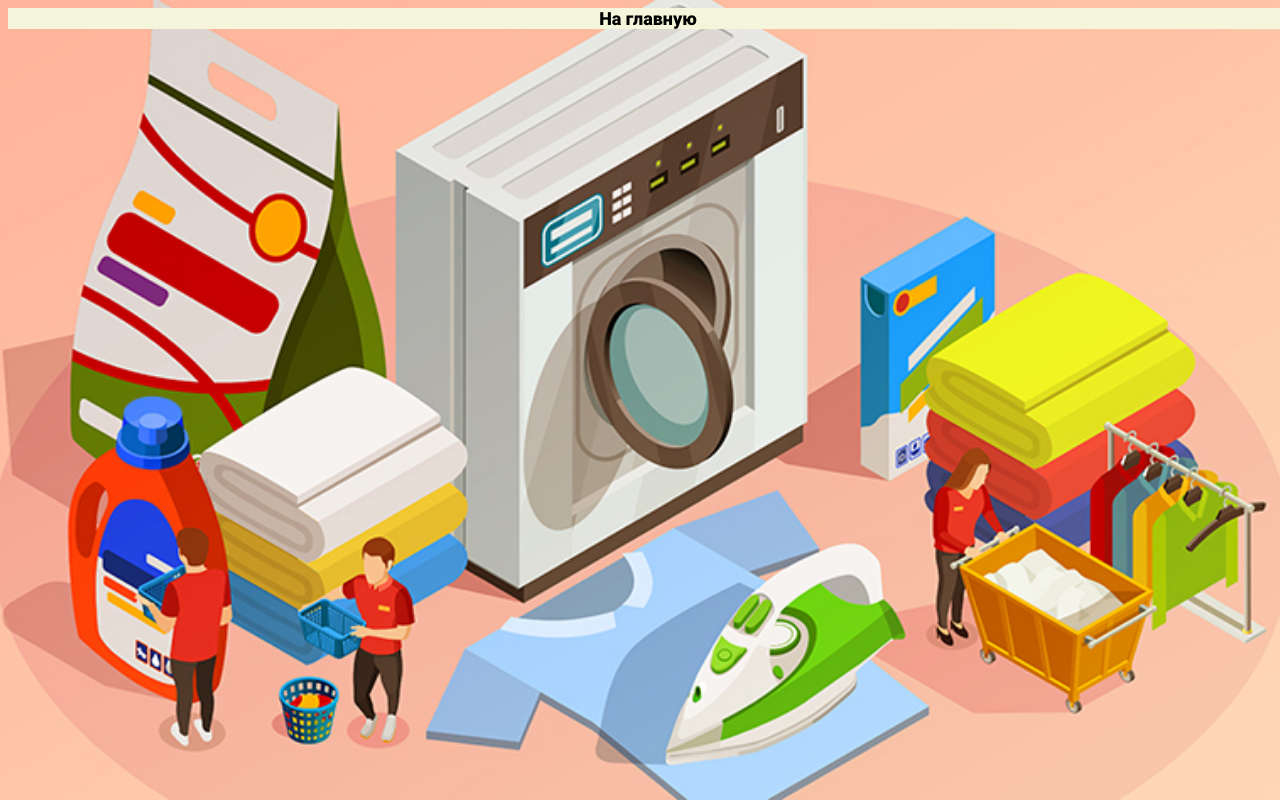
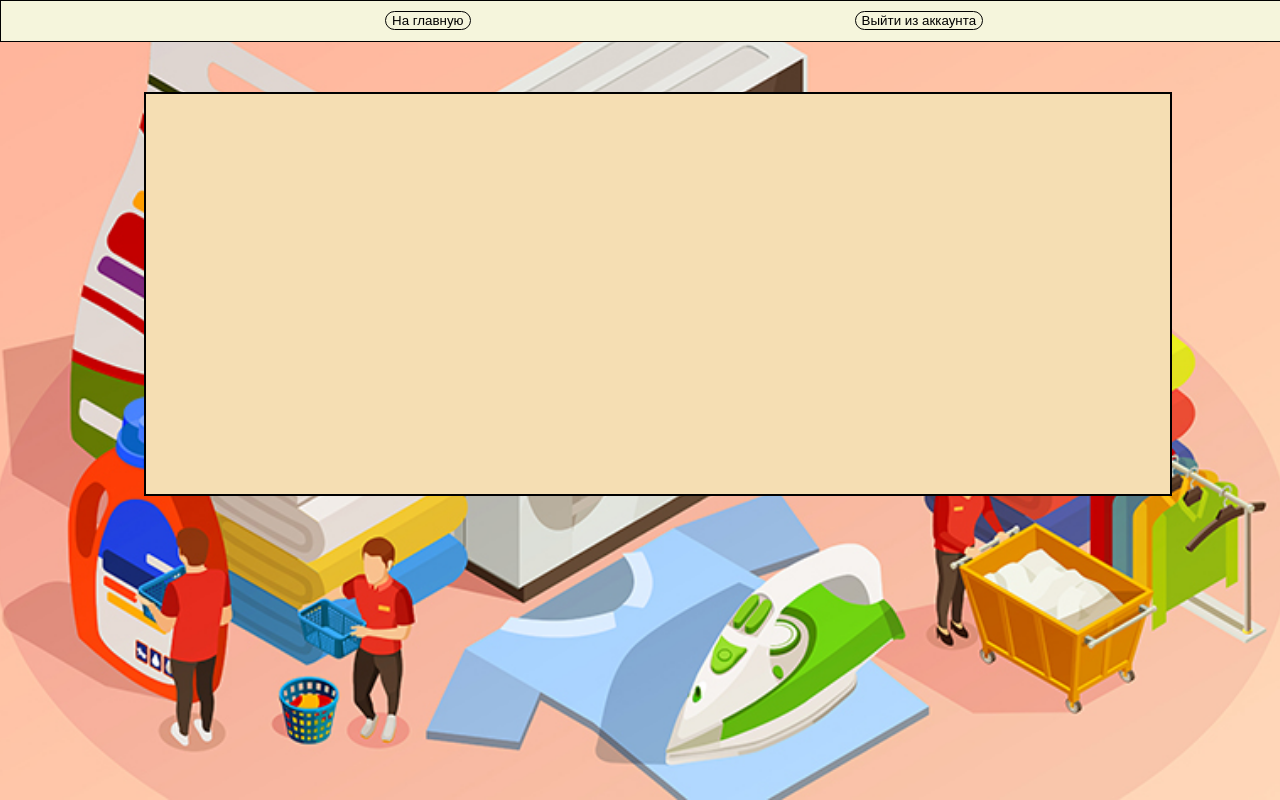
Before and after one commit to olvaesss/MyShopWebsite, a website: page public/HTML/UserPage.html in a window 1280 px wide. Drawn offline with Linux system fonts and the light colour scheme.

Commit message:
2.1.4
userpage update design

```diff
--- a/public/CSS/MainStyles.css
+++ b/public/CSS/MainStyles.css
@@ -6,6 +6,9 @@ a{
 }
 
 body{
+    border: 0;
+    padding: 0;
+    margin: 0;
     background-image: url('../Resources/header.png');
     background-size: cover;
     background-position: center center;
--- a/public/CSS/Register.css
+++ b/public/CSS/Register.css
@@ -50,7 +50,7 @@ p{
     height: 90px;
     border-radius: 20px;
     border: 1px black solid;
-    box-shadow: 0 9px rgb(60, 63, 114);
+    box-shadow: 0 9px rgb(180, 180, 135);
 }
 .HaveAccountBtn{
     background-color: beige;
@@ -58,7 +58,7 @@ p{
     border-radius: 15px;
     height: 50px;
     width: 300px;
-    box-shadow: 0 9px rgb(60, 63, 114);
+    box-shadow: 0 9px rgb(180, 180, 135);
     -webkit-transition: all 0.8s cubic-bezier(0.165, 0.84, 0.44, 1);
     transition: all 0.8s cubic-bezier(0.165, 0.84, 0.44, 1);
 }
--- a/public/CSS/UserPage.css
+++ b/public/CSS/UserPage.css
@@ -3,10 +3,36 @@
 body{
     width: 100%;
 }
+
+
 header{
-    height: max-content;
+    display: flex;
+    border: black solid 1px;
+    height: 40px;
     width: 100%;
     text-align: center;
     background-color: beige;
-    position: absolute;
 }
+
+.btn{
+    background-color: beige;
+    border: 1px solid black;
+    border-radius: 15px;
+}
+
+.btn:hover{
+    background-color: rgb(224, 224, 202);
+}
+.ExitAccount,.go_button{
+    margin-top: 10px;
+    margin-left: 30%;
+}
+
+.Main_Container{
+    margin-top: 50px;
+    margin-left: 144px;
+    background-color: wheat;
+    width: 80%;
+    height: 400px;
+    border: black 2px solid;
+}
--- a/public/CSS/index.css
+++ b/public/CSS/index.css
@@ -25,7 +25,7 @@ h1{
     font-size: 61px;
 }
 .Buttons{
-    display: none;
+    display: flex;
     margin-left: 10%;
     margin-top: 40px;
 }
@@ -51,7 +51,7 @@ h1{
 
 .Main_Content{
     margin-left:288px;
-    background-color: rgb(203, 203, 182);
+    background-color: rgb(223, 223, 202);
     height: 1000px;
     width: 1000px;
     padding: 10px 10px 10px 10px;
@@ -68,7 +68,7 @@ h1{
 .UserArea{
     text-align: right;
     margin-top: 4%;
-    display: flex;
+    display: none;
     background-color: beige;
     border-radius: 25px;
     border: black solid 1px;
--- a/public/HTML/UserPage.html
+++ b/public/HTML/UserPage.html
@@ -9,15 +9,16 @@
     </head>
     <body>
         <header>
-            <div class="go_button">
-                <a href="/">На главную</a>
-            </div>
-            <div class="ExitAccount">
-
-            </div>
+                <div class="go_button">
+                    <button class="btn" onclick="location.href='/'">На главную</button>
+                </div>
+                <div class="ExitAccount">
+                    <button class="btn" onclick="location.href='/'">Выйти из аккаунта</button>
+                </div>
         </header>
         <div class="Main_Container">
             <div>
+
             </div>
             <div>
 
```
